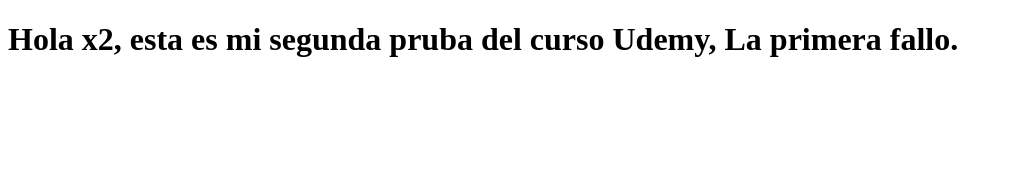
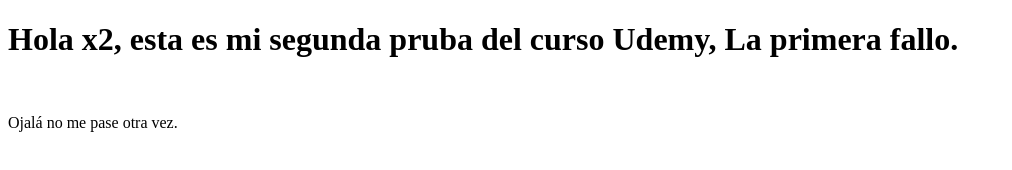
Before and after one commit to Bradleyivme/gitpx2, a plain HTML site: page index.html in a window 1280 px wide. Shown: the whole page, without its empty margins (0-1012 px from the left). Drawn offline with Linux system fonts and the light colour scheme.

Commit message:
Se agregó un párrafo después del título en index

```diff
--- a/index.html
+++ b/index.html
@@ -6,7 +6,9 @@
     <title>Hola GG</title>
 </head>
 <body>
-    <h1>Hola x2, esta es mi segunda pruba del curso Udemy, La primera fallo.</h1>
+    <h1>Hola x2, esta es mi segunda pruba del curso Udemy, La primera fallo.</h1><br>
+
+    <p>Ojalá no me pase otra vez.</p>
 
 
 </body>
```
